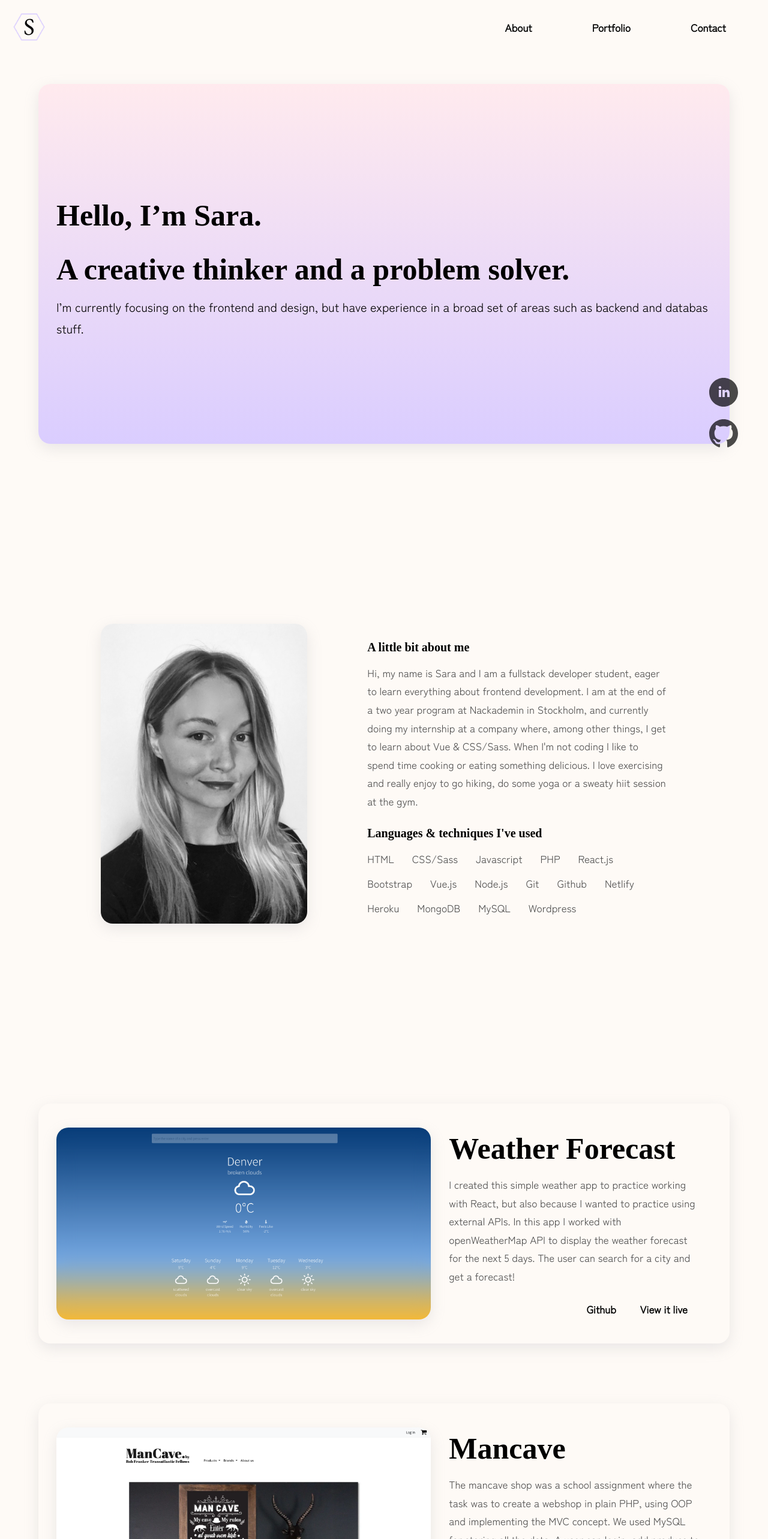
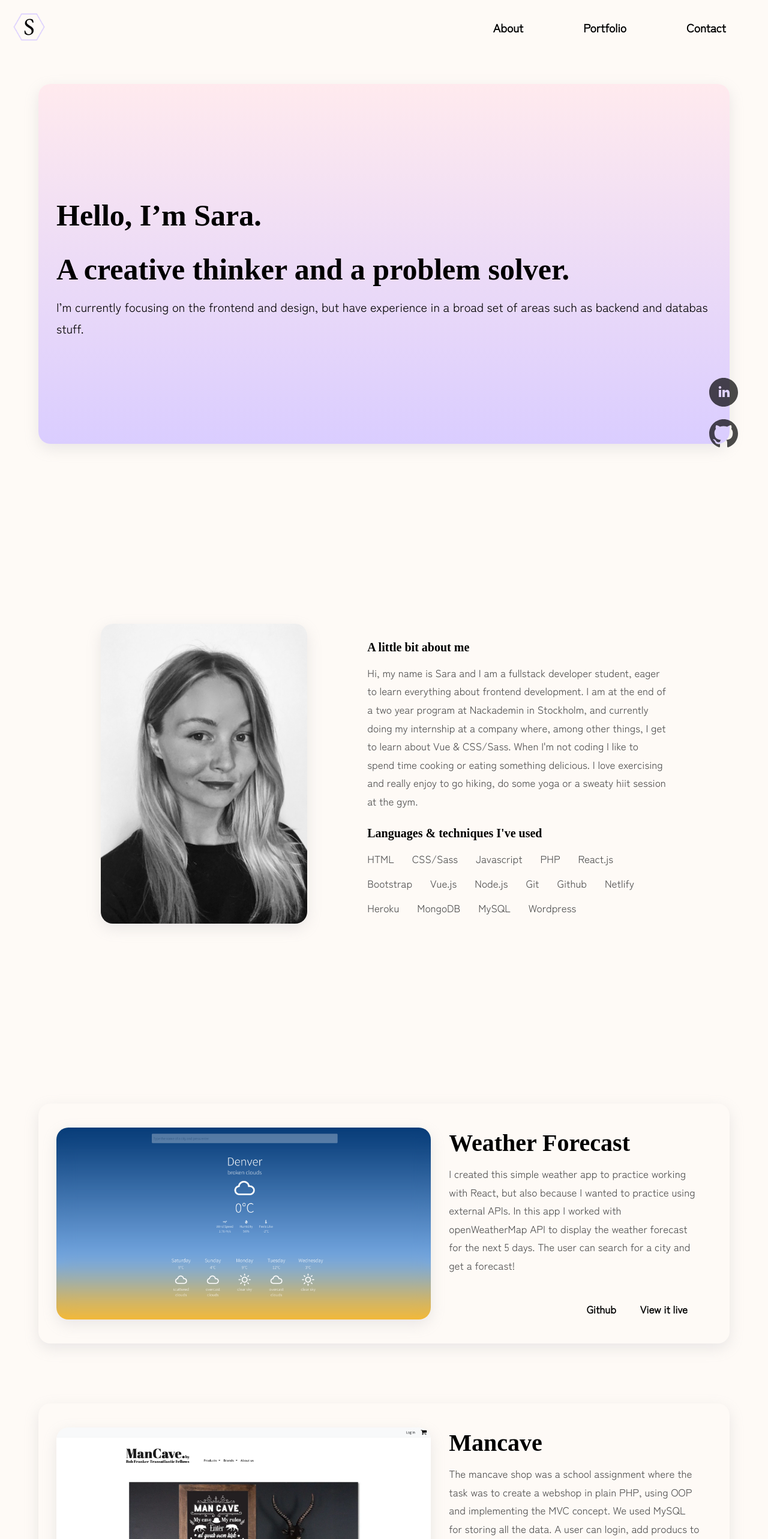
Before and after one commit to saraavvi/portfolio, a Vue app: page / in a window 1280 px wide. Shown: the top 2566 px of the page at 60% size. Built offline with nearby package versions, Linux system fonts and the light colour scheme; a web font is replaced by a local one.

Commit message:
:sparkles: add new project

```diff
--- a/src/components/PortfolioSection.vue
+++ b/src/components/PortfolioSection.vue
@@ -35,6 +35,14 @@ export default {
           githubLink: "https://github.com/saraavvi/mancave",
           hostedLink: "https://mancave-shop.herokuapp.com/",
         },
+        markdownReminders: {
+          description:
+            "In this school assignment the task was to build a fullstack todo app using React, Express and MongoDB. A user can register and login to create its own set of lists. The lists can be updated with markdown.    ",
+          image: "markdown-reminders",
+          name: "Markdown Reminders",
+          githubLink: "https://github.com/saraavvi/todo-react-frontend",
+          hostedLink: "https://mern-sara-todo.netlify.app/",
+        },
       },
     };
   },
--- a/src/components/ProjectCard.vue
+++ b/src/components/ProjectCard.vue
@@ -114,8 +114,9 @@ export default {
       font-family: $font-secondary;
       font-size: 5rem;
       margin-bottom: 2rem;
-
+      white-space: nowrap;
       @include respond(desktop) {
+        font-size: 4rem;
         margin-bottom: 0rem;
       }
       @include respond(tab-land) {
--- a/src/components/TheHeader.vue
+++ b/src/components/TheHeader.vue
@@ -40,7 +40,7 @@
     }
     .nav-link {
       @include hover-underline($color-secondary);
-      font-size: 1.7rem;
+      font-size: 1.9rem;
       padding: 1rem 5rem;
       font-weight: bold;
 
```
Also changed, not shown: public/images/markdown-reminders.png (added).
